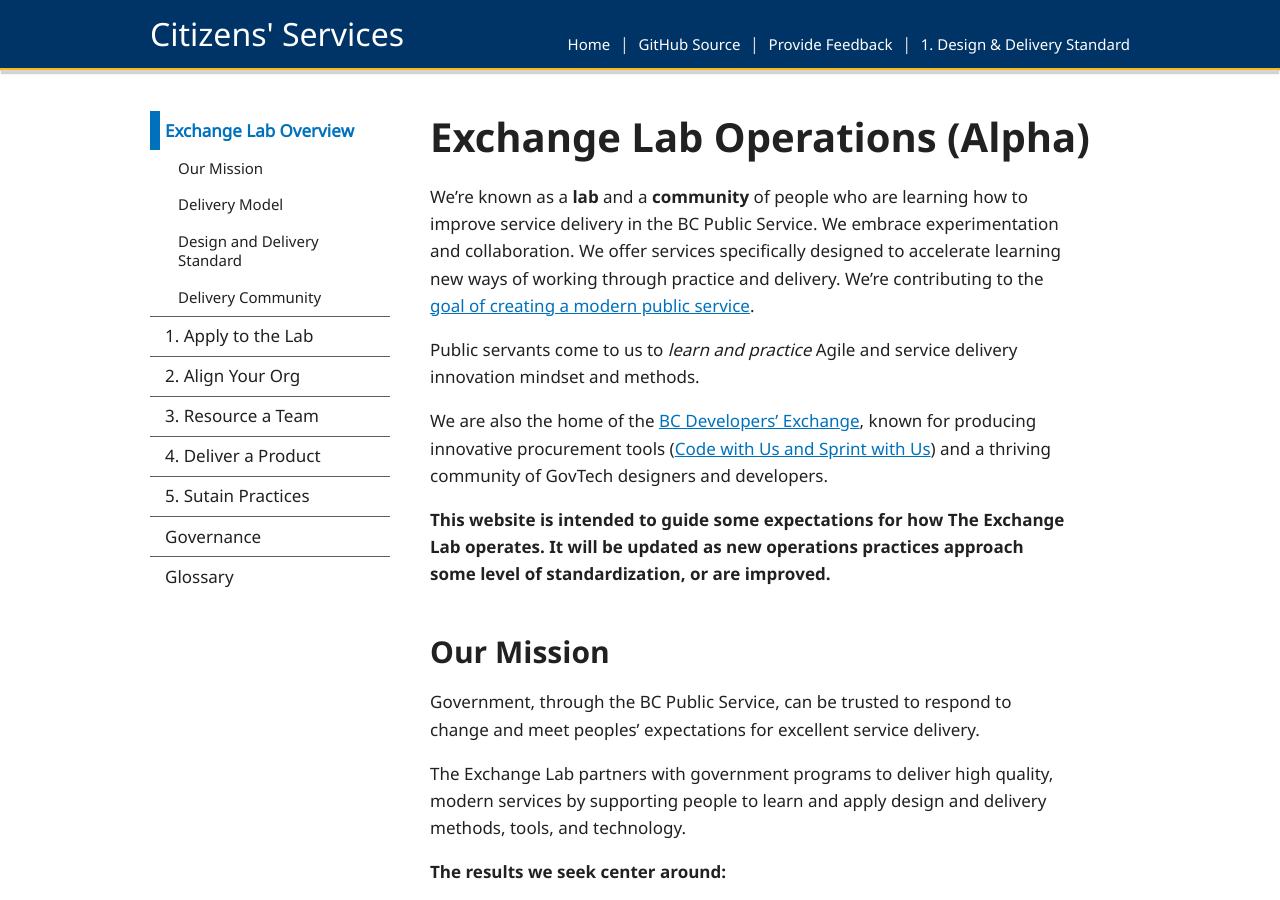
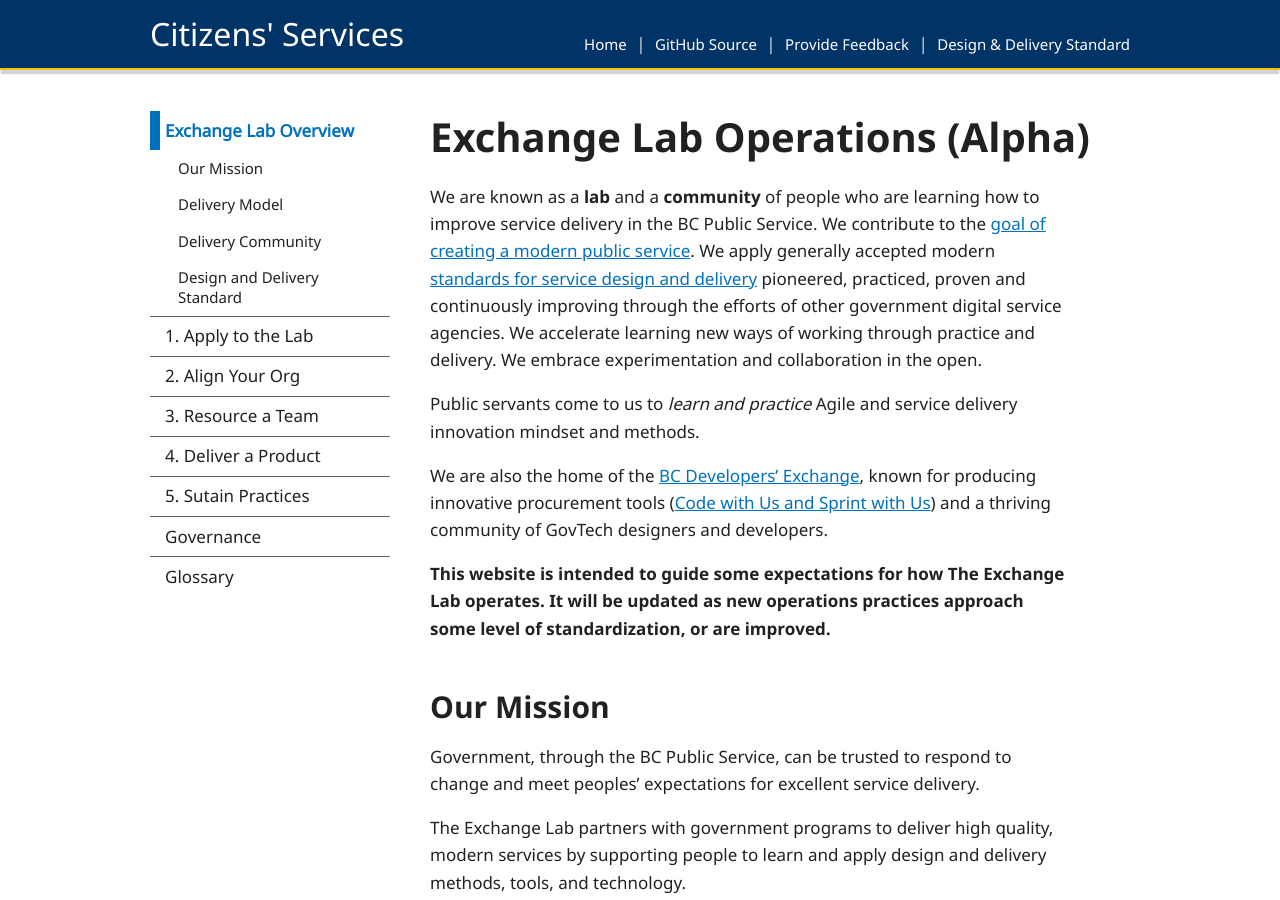
Before and after one commit to HeatherRemacle/exchangelabops, a Jekyll site: the page built from pages/index.md, in a window 1280 px wide and 900 px high. Built offline with Jekyll 4.4.1, drawn with Linux system fonts in a browser that asks for light colours; some of the changed text lies outside the part shown.

Commit message:
Fixing nav

```diff
--- a/_data/navigation.yml
+++ b/_data/navigation.yml
@@ -24,6 +24,10 @@ primary:
     href: /deliver
   - text: 5. Sutain Practices
     href: /sustain
+  - text: Governance
+    href: /governance
+  - text: Glossary
+    href: /glossary
 
 secondary:
   - text: Home
@@ -35,7 +39,7 @@ secondary:
   - text: Provide Feedback
     href: /feedback
     external: false
-  - text: 1. Design & Delivery Standard
+  - text: Design & Delivery Standard
     href: /standard
     external: false
 
--- a/pages/index.md
+++ b/pages/index.md
@@ -10,12 +10,17 @@ subnav:
     href: '#our-mission'
   - text: Delivery Model
     href: '#delivery-model'
+  - text: Delivery Community
+    href: '#delivery-community'
   - text: Design and Delivery Standard
     href: '#design-and-delivery-standard'
-  - text: Delivery Community
-    href: '#delivery-community'
 ---
-We're known as a **lab** and a **community** of people who are learning how to improve service delivery in the BC Public Service. We embrace experimentation and collaboration. We offer services specifically designed to accelerate learning new ways of working through practice and delivery. We're contributing to the [goal of creating a modern public service](http://whereideaswork.gov.bc.ca/modern/).
+We are known as a **lab** and a **community** of people who are learning how to improve service delivery in the BC Public Service.
+We contribute to the [goal of creating a modern public service](http://whereideaswork.gov.bc.ca/modern/).
+We apply generally accepted modern [standards for service design and delivery](/standard) pioneered, practiced, proven and continuously improving through the efforts of other government digital service agencies.
+We accelerate learning new ways of working through practice and delivery.
+We embrace experimentation and collaboration in the open.
+
 
 Public servants come to us to *learn and practice* Agile and service delivery innovation mindset and methods.
 
```
Also changed, not shown: other parts of pages/index.md (+1 -1 lines).
